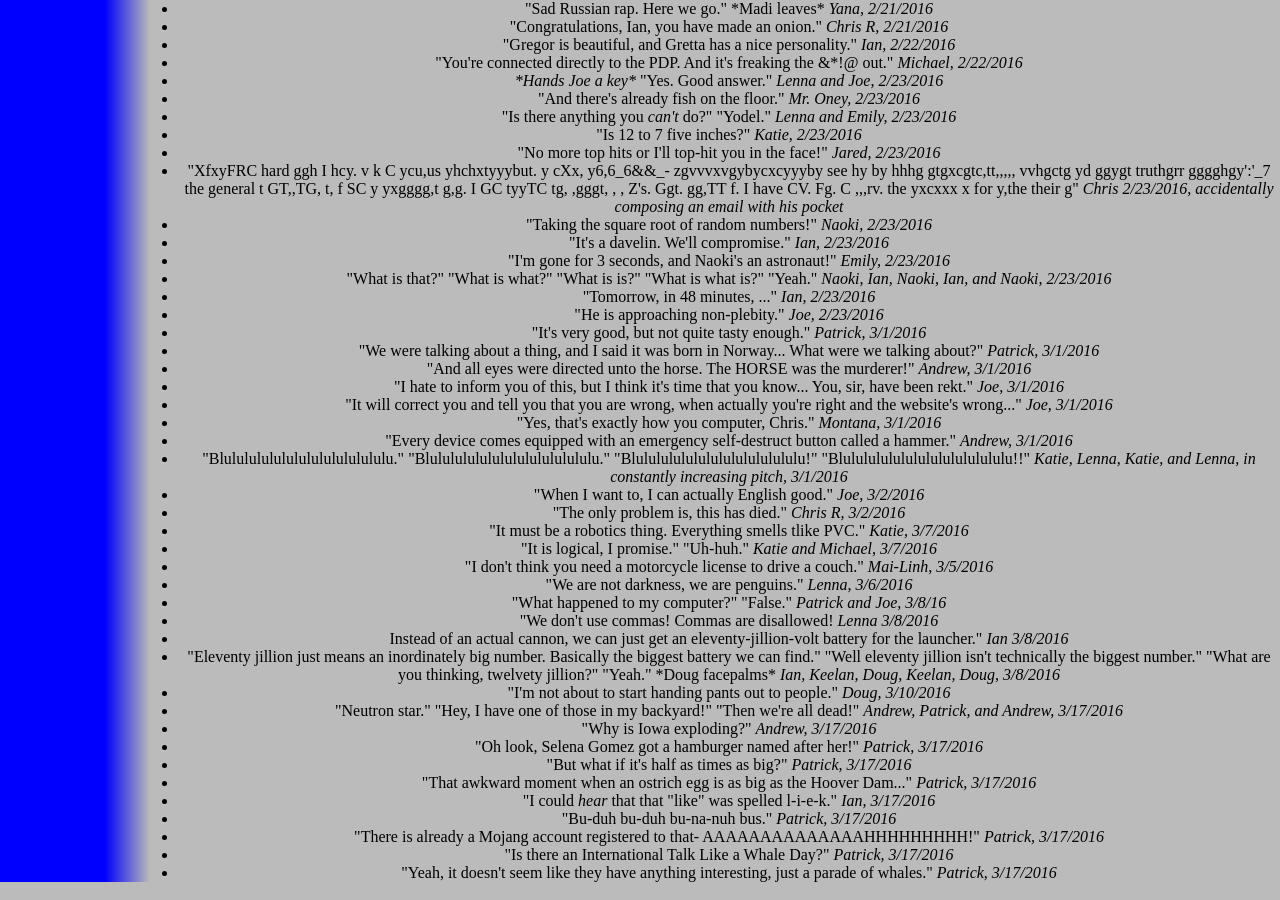
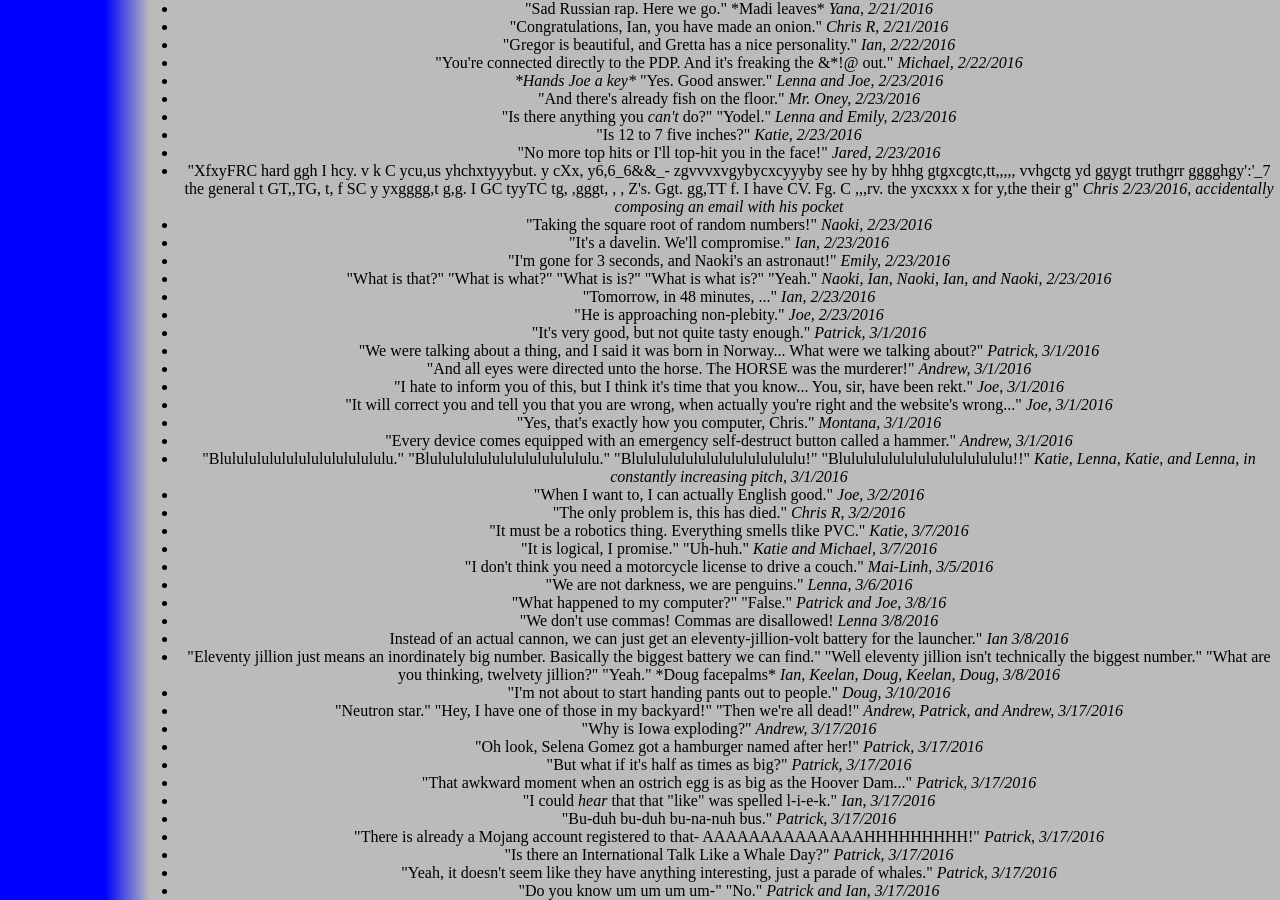
Before and after one commit to katiebugmoon/FRC4131.github.io, a Jekyll site: the page built from media/2016/quotes.html, in a window 1280 px wide and 900 px high, scrolled down 1456 px. Built offline with Jekyll 4.4.1, drawn with Linux system fonts in a browser that asks for light colours; nearby versions of some CDN libraries.

Commit message:
Update quotes.html

```diff
--- a/media/2016/quotes.html
+++ b/media/2016/quotes.html
@@ -123,4 +123,5 @@ title: Build Season 2016 Quotes
 	<li>"There is already a Mojang account registered to that- AAAAAAAAAAAAAAHHHHHHHHH!" <i>Patrick, 3/17/2016</i></li>
 	<li>"Is there an International Talk Like a Whale Day?" <i>Patrick, 3/17/2016</i></li>
 	<li>"Yeah, it doesn't seem like they have anything interesting, just a parade of whales." <i>Patrick, 3/17/2016</i></li>
+	<li>"Do you know um um um um-" "No." <i>Patrick and Ian, 3/17/2016</i></li>
 </ul><center>
```
